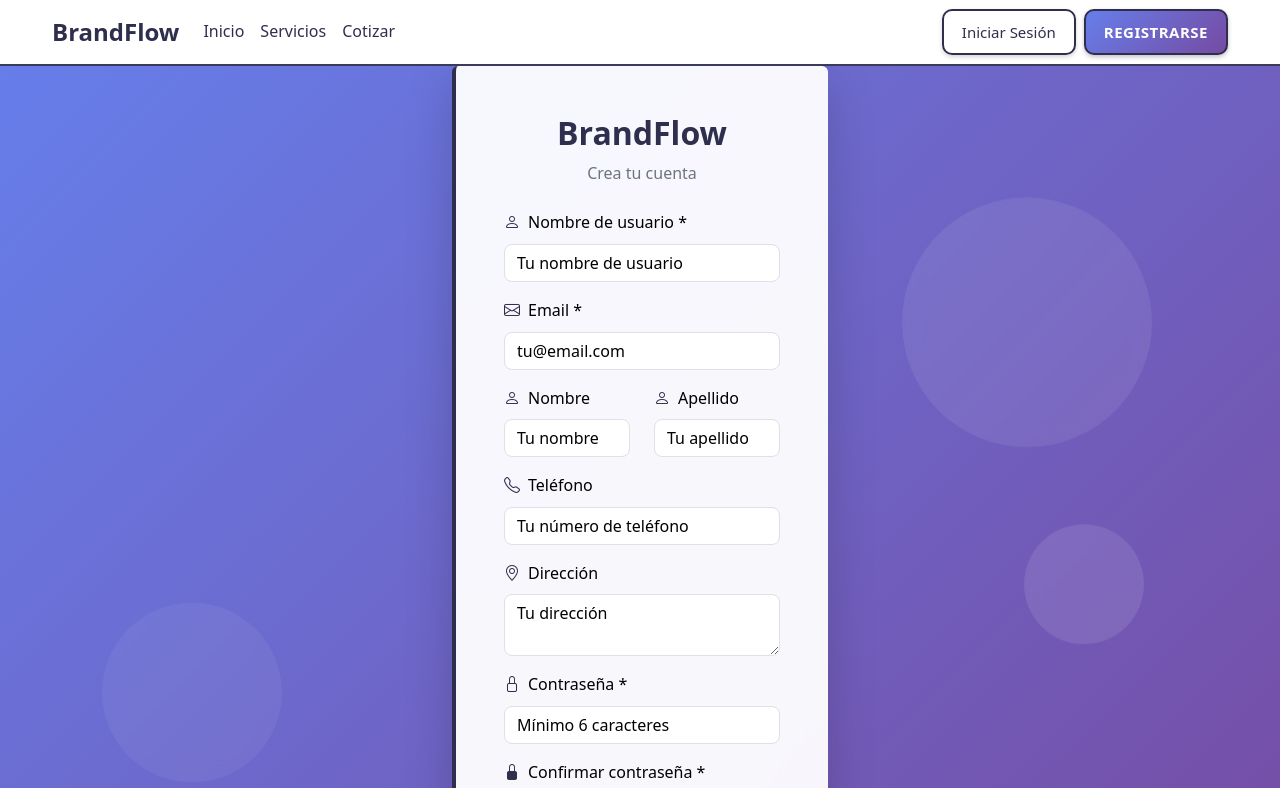
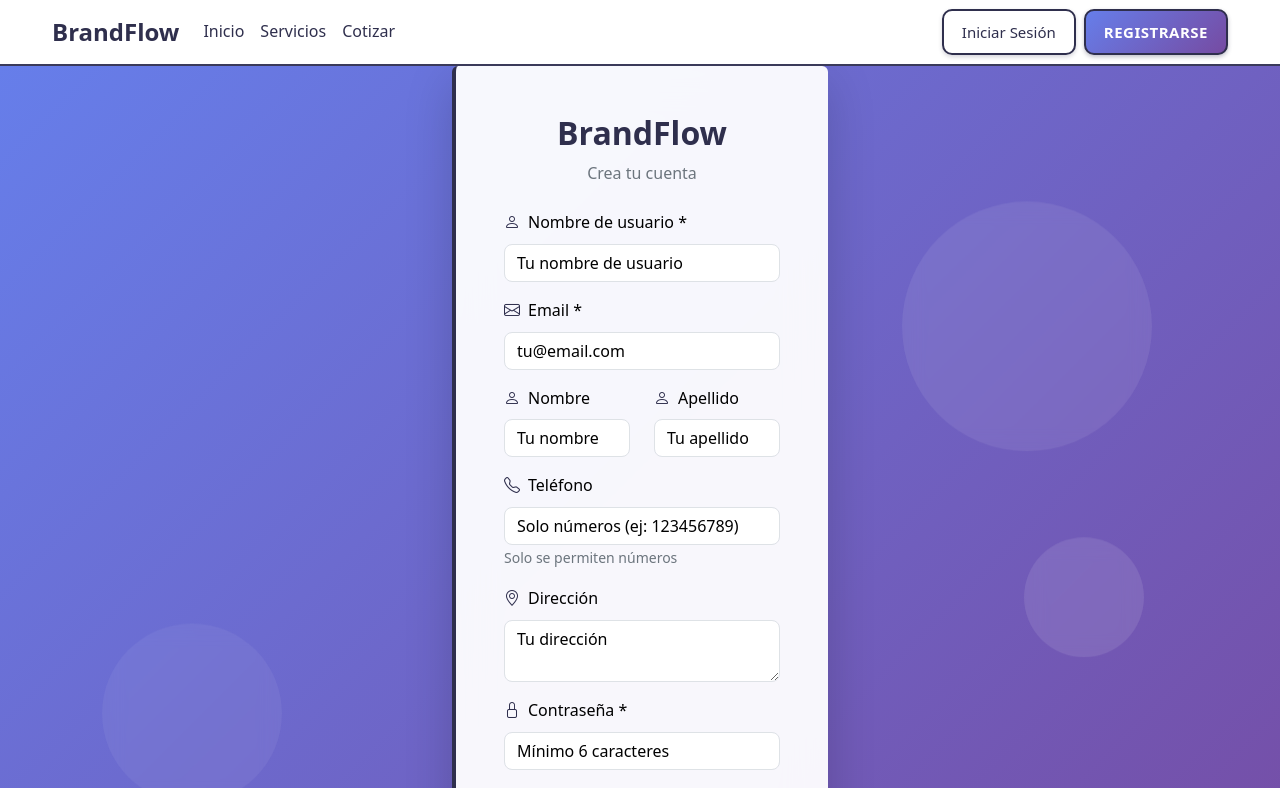
Before and after one commit to Menguitahh/BrandFlow-Front-End, a React (Create React App) app in the folder brandfront/: page /register in a window 1280 px wide. Shown: the top 788 px of the page. Built offline with nearby package versions, Linux system fonts and the light colour scheme; no server answers.

Commit message:
Fix: Validacion telefono solo numeros y estilo gris oscuro

```diff
--- a/brandfront/src/pages/Register.js
+++ b/brandfront/src/pages/Register.js
@@ -26,6 +26,17 @@ const Register = () => {
 
   const handleChange = (e) => {
     const { name, value } = e.target;
+
+    // Validar teléfono solo números
+    if (name === 'phone') {
+      const phoneNumber = value.replace(/\D/g, ''); // Solo números
+      setFormData(prev => ({
+        ...prev,
+        [name]: phoneNumber
+      }));
+      return;
+    }
+
     setFormData(prev => ({
       ...prev,
       [name]: value
@@ -367,8 +378,14 @@ const Register = () => {
                       name="phone"
                       value={formData.phone}
                       onChange={handleChange}
-                      placeholder="Tu número de teléfono"
+                      placeholder="Solo números (ej: 123456789)"
+                      style={{
+                        backgroundColor: '#4a5568',
+                        color: '#ffffff',
+                        borderColor: '#718096'
+                      }}
                     />
+                    <small className="text-muted">Solo se permiten números</small>
                   </div>
 
                   <div className="mb-3">
```
